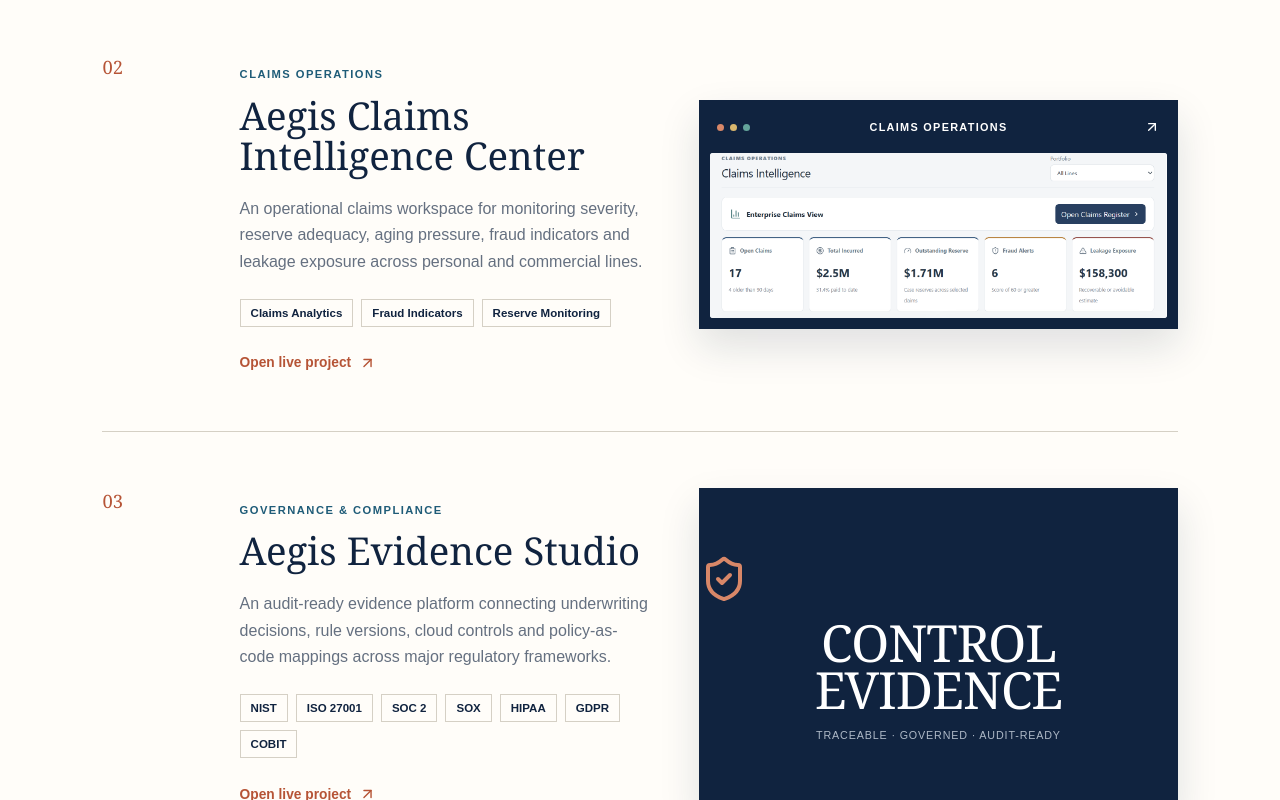
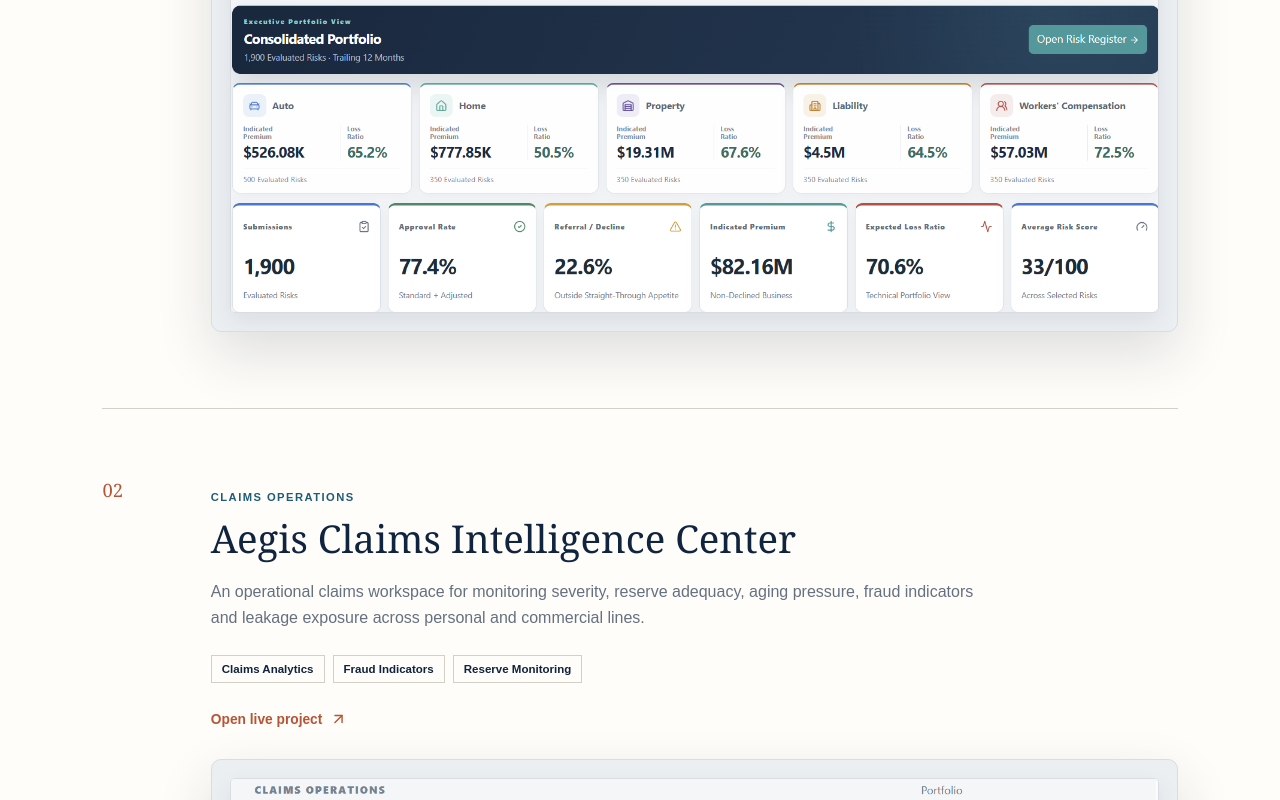
Before and after one commit to ryanmakamba-del/ryan-makamba-portfolio, a Next.js app: page / in a window 1280 px wide. Shown: the part 1620-2420 px from the top of the page. Built offline with nearby package versions, Linux system fonts and the light colour scheme.

Commit message:
Improve portfolio project visuals

```diff
--- a/app/globals.css
+++ b/app/globals.css
@@ -37,26 +37,20 @@
 .work { background:var(--white); }
 .section-heading { display:grid; grid-template-columns:26% 1fr; align-items:start; margin-bottom:76px; }
 .section-heading h2,.about h2 { margin:0; font-family:Georgia,serif; font-size:clamp(2.8rem,5.8vw,5.5rem); line-height:1.02; font-weight:500; letter-spacing:-.04em; }
-.project { display:grid; grid-template-columns:8% minmax(300px,38%) 1fr; gap:clamp(24px,4vw,70px); padding:56px 0; border-top:1px solid var(--line); align-items:center; }
+.project { display:grid; grid-template-columns:70px minmax(0,1fr); column-gap:clamp(20px,3vw,48px); row-gap:28px; padding:68px 0 76px; border-top:1px solid var(--line); align-items:start; }
 .project-index { align-self:start; font-family:Georgia,serif; font-size:1.15rem; color:var(--rust); }
 .project-category { color:var(--blue)!important; text-transform:uppercase; letter-spacing:.13em; font-size:.7rem!important; font-weight:800; }
 .project-body h3 { font-family:Georgia,serif; font-weight:500; font-size:clamp(2rem,3vw,3.3rem); line-height:1.04; margin:12px 0 20px; }
+.project-body { max-width:780px; }
 .project-body>p { color:var(--muted); line-height:1.65; font-size:1rem; }
 .tags { display:flex; flex-wrap:wrap; gap:8px; margin:24px 0; }
 .tags span { border:1px solid var(--line); padding:7px 10px; font-size:.72rem; font-weight:700; }
 .project-body a { display:inline-flex; gap:8px; align-items:center; color:var(--rust); font-size:.86rem; font-weight:800; }
-.project-visual { background:#10233f; display:flex; flex-direction:column; overflow:hidden; border:1px solid #10233f; box-shadow:0 18px 38px rgba(16,35,63,.13); }
-.preview-header { min-height:52px; padding:0 17px; display:grid; grid-template-columns:1fr auto 1fr; align-items:center; color:#fff; }
-.preview-header>b { font-size:.68rem; text-transform:uppercase; letter-spacing:.12em; text-align:center; white-space:nowrap; }
-.preview-header>svg { width:16px; justify-self:end; }
-.preview-dots { display:flex; gap:6px; }
-.preview-dots i { display:block; width:7px; height:7px; border-radius:50%; background:#d88768; }
-.preview-dots i:nth-child(2) { background:#d8b66d; }
-.preview-dots i:nth-child(3) { background:#64a49b; }
-.preview-canvas { margin:0 10px 10px; background:#f7f8fa; display:block; overflow:hidden; border-radius:3px; }
+.project-visual { grid-column:2; width:100%; padding:clamp(10px,1.4vw,18px); background:#eceff2; display:block; overflow:hidden; border:1px solid #d8dde3; border-radius:10px; box-shadow:0 22px 55px rgba(16,35,63,.14); }
+.preview-canvas { background:#fff; display:block; overflow:hidden; border:1px solid #d9dde2; border-radius:5px; box-shadow:0 8px 22px rgba(16,35,63,.08); }
 .project-visual img { display:block; width:100%; height:auto; object-fit:contain; object-position:center; transition:transform .35s ease; }
-.project-visual:hover img { transform:scale(1.015); }
-.evidence-visual { min-height:320px; background:var(--ink); color:white; text-align:center; align-content:center; justify-content:center; gap:16px; }
+.project-visual:hover img { transform:scale(1.008); }
+.evidence-visual { min-height:360px; background:var(--ink); color:white; text-align:center; display:flex; flex-direction:column; align-items:center; justify-content:center; gap:16px; }
 .evidence-visual svg { width:48px; height:48px; color:#d88768; }
 .evidence-visual span { font-family:Georgia,serif; font-size:clamp(2rem,4vw,4rem); line-height:.92; letter-spacing:-.02em; }
 .evidence-visual small { color:#aeb9c7; letter-spacing:.08em; text-transform:uppercase; font-size:.67rem; }
--- a/app/page.tsx
+++ b/app/page.tsx
@@ -133,11 +133,6 @@
               </div>
               {project.image ? (
                 <a className="project-visual" href={project.href} target="_blank" rel="noreferrer" aria-label={`Open ${project.title}`}>
-                  <span className="preview-header">
-                    <span className="preview-dots" aria-hidden="true"><i /><i /><i /></span>
-                    <b>{project.category}</b>
-                    <ArrowUpRight aria-hidden="true" />
-                  </span>
                   <span className="preview-canvas">
                     <img src={project.image} alt={`${project.title} interface preview`} />
                   </span>
```
